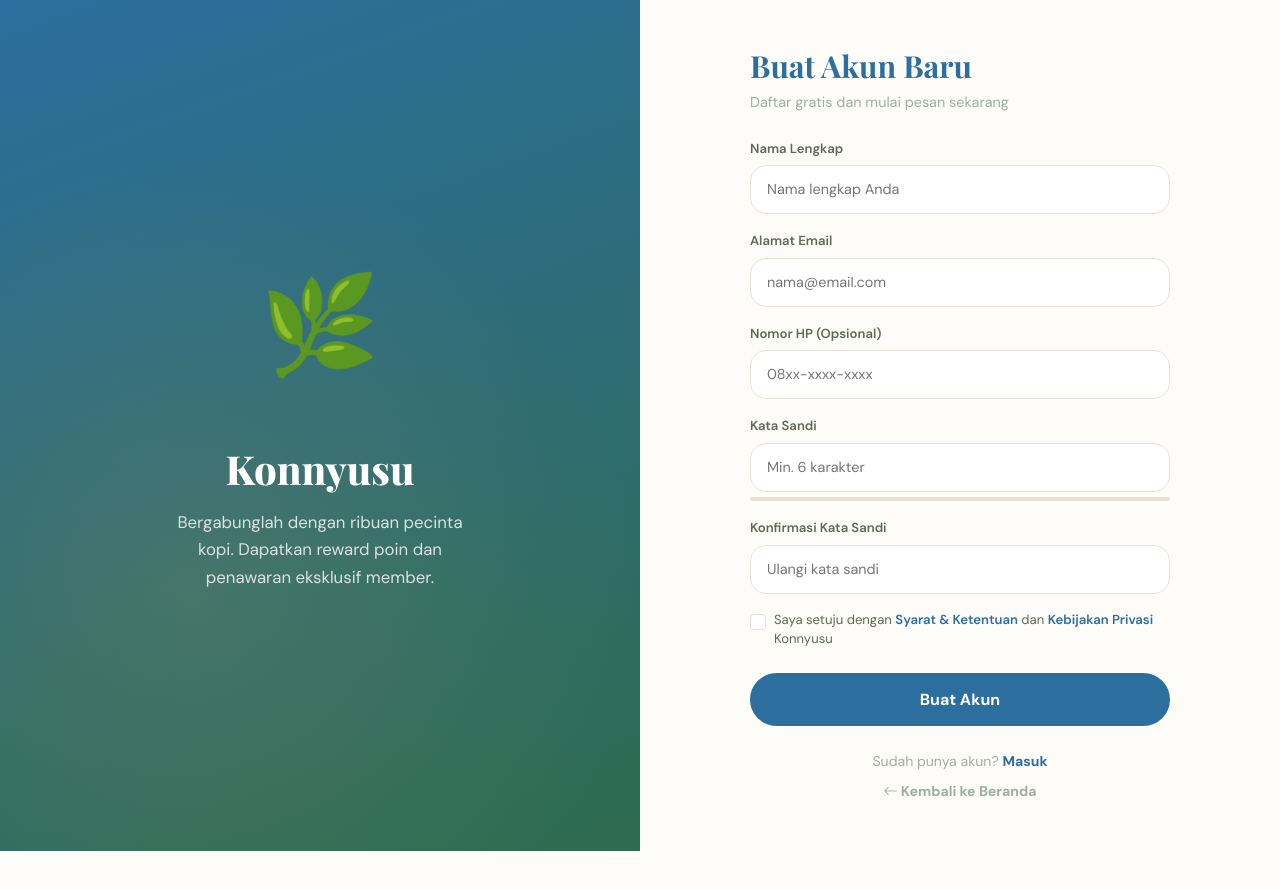
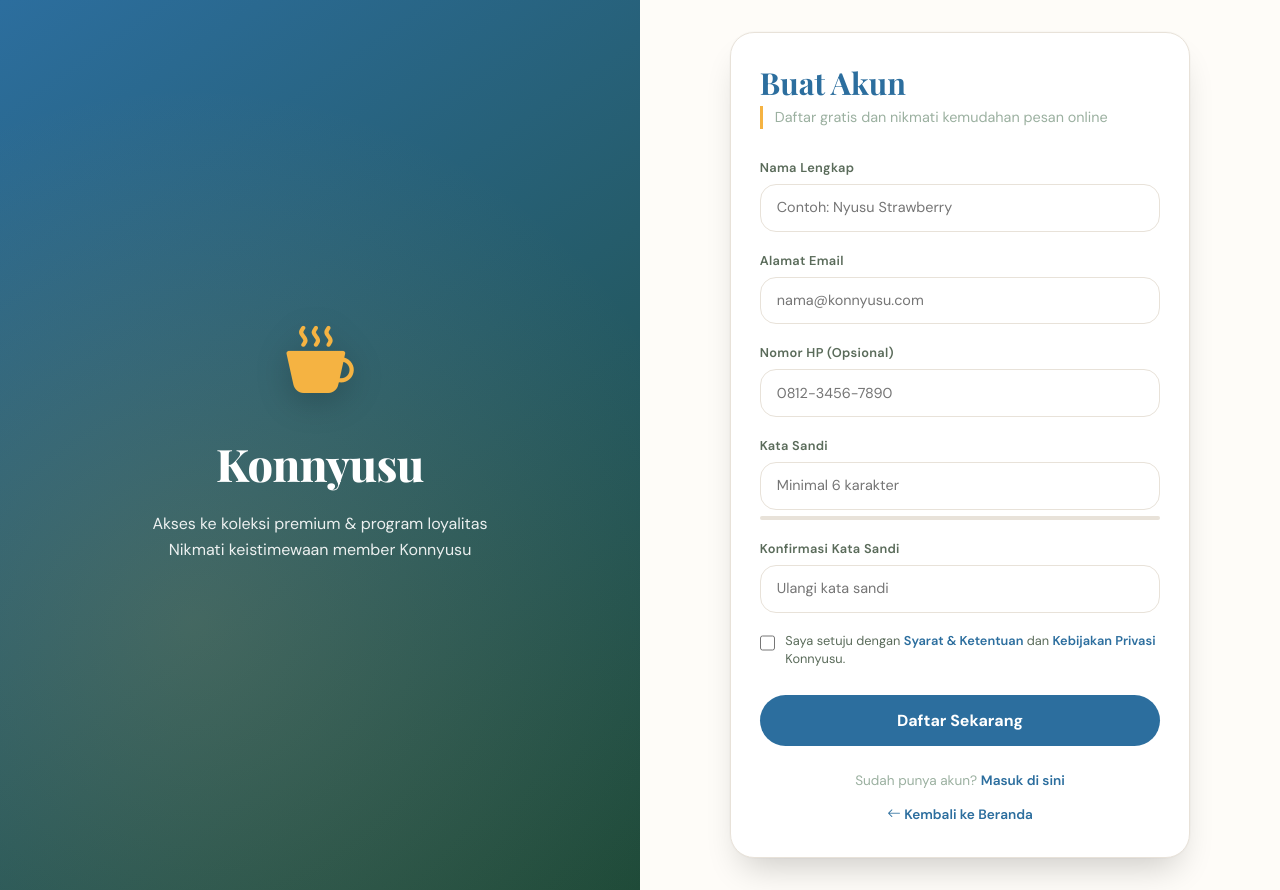
Before and after one commit to pijawww/Konnyusu-website, a PHP site: page /auth/register.php in a window 1280 px wide. Before the commit the page ends 851 px from the top, so only its background shows below. Run offline with PHP 8.4, Linux system fonts and the light colour scheme.

Commit message:
update tampilan homepage

```diff
--- a/Konnyusu/auth/register.php
+++ b/Konnyusu/auth/register.php
@@ -3,11 +3,13 @@
 session_start();
 $success = false;
 $error   = '';
+
 if ($_SERVER['REQUEST_METHOD'] === 'POST') {
     $name  = trim($_POST['name'] ?? '');
     $email = trim($_POST['email'] ?? '');
     $pass  = $_POST['password'] ?? '';
     $conf  = $_POST['confirm_password'] ?? '';
+
     if (empty($name) || empty($email) || empty($pass)) {
         $error = 'Semua kolom wajib diisi.';
     } elseif ($pass !== $conf) {
@@ -15,6 +17,7 @@ if ($_SERVER['REQUEST_METHOD'] === 'POST') {
     } elseif (strlen($pass) < 6) {
         $error = 'Kata sandi minimal 6 karakter.';
     } else {
+        // Simulasi penyimpanan (bisa diganti dengan database nanti)
         $_SESSION['user'] = ['name' => $name, 'email' => $email, 'role' => 'user'];
         $success = true;
     }
@@ -23,66 +26,331 @@ if ($_SERVER['REQUEST_METHOD'] === 'POST') {
 <!DOCTYPE html>
 <html lang="id">
 <head>
-  <meta charset="UTF-8"><meta name="viewport" content="width=device-width, initial-scale=1.0">
+  <meta charset="UTF-8">
+  <meta name="viewport" content="width=device-width, initial-scale=1.0">
   <title>Daftar — Konnyusu</title>
+
+  <!-- Bootstrap 5 + Icons + Fonts -->
   <link href="https://cdn.jsdelivr.net/npm/bootstrap@5.3.3/dist/css/bootstrap.min.css" rel="stylesheet">
   <link rel="stylesheet" href="https://cdn.jsdelivr.net/npm/bootstrap-icons@1.11.3/font/bootstrap-icons.min.css">
   <link href="https://fonts.googleapis.com/css2?family=Playfair+Display:wght@600;700;800&family=DM+Sans:wght@300;400;500;600;700&display=swap" rel="stylesheet">
+
+  <!-- Global CSS -->
   <link rel="stylesheet" href="../assets/css/global.css">
+
   <style>
-  /* reuse auth styles */
-  .auth-page { min-height:100vh; display:grid; grid-template-columns:1fr 1fr; }
-  .auth-visual { background:linear-gradient(160deg,var(--primary) 0%,#2e6b4f 100%); display:flex; flex-direction:column; align-items:center; justify-content:center; padding:3rem; position:relative; overflow:hidden; }
-  .auth-visual::before { content:''; position:absolute; inset:0; background:radial-gradient(circle at 30% 70%,rgba(212,168,83,.15) 0%,transparent 60%); }
-  .auth-visual__content { position:relative; z-index:1; text-align:center; color:#fff; }
-  .auth-visual__logo { font-family:var(--font-display); font-size:2.5rem; font-weight:800; color:#fff; margin-bottom:.5rem; }
-  .auth-visual__cup { font-size:6rem; display:block; margin-bottom:1.5rem; animation:float 4s ease-in-out infinite; }
-  .auth-visual__text { font-size:1.05rem; line-height:1.65; color:rgba(255,255,255,.8); max-width:300px; margin:0 auto; }
-  .auth-form-wrap { display:flex; flex-direction:column; align-items:center; justify-content:center; padding:3rem 2rem; background:var(--cream); overflow-y:auto; }
-  .auth-form-box { width:100%; max-width:420px; }
-  .auth-form-box h2 { font-family:var(--font-display); font-size:1.9rem; font-weight:700; color:var(--primary); margin-bottom:.4rem; }
-  .auth-form-box p { color:var(--text-muted); font-size:.9rem; margin-bottom:1.5rem; }
-  .form-group { margin-bottom:1rem; }
-  .form-label { display:block; font-size:.82rem; font-weight:600; color:var(--text-mid); margin-bottom:.4rem; }
-  .form-input { width:100%; background:var(--white); border:1.5px solid var(--border); border-radius:var(--radius-md); padding:.75rem 1rem; font-family:var(--font-body); font-size:.9rem; color:var(--text-dark); outline:none; transition:border-color .2s,box-shadow .2s; }
-  .form-input:focus { border-color:var(--primary-light); box-shadow:0 0 0 3px rgba(46,107,79,.12); }
-  .btn-submit { width:100%; background:var(--primary); color:#fff; border:none; border-radius:var(--radius-xl); padding:.85rem; font-family:var(--font-body); font-size:1rem; font-weight:700; cursor:pointer; margin-top:.5rem; transition:background .2s,transform .15s; }
-  .btn-submit:hover { background:var(--primary-light); transform:translateY(-1px); }
-  .auth-switch { text-align:center; font-size:.88rem; color:var(--text-muted); margin-top:1.5rem; }
-  .auth-switch a { color:var(--primary); font-weight:700; }
-  .alert-error { background:#fff0f0; border:1px solid #f5b8b8; color:var(--danger); border-radius:var(--radius-md); padding:.75rem 1rem; font-size:.85rem; margin-bottom:1.25rem; display:flex; align-items:center; gap:.5rem; }
-  .alert-success { background:#ecfaf4; border:1px solid #a3e0c8; color:var(--success); border-radius:var(--radius-md); padding:1rem; font-size:.9rem; margin-bottom:1.25rem; text-align:center; }
-  .strength-bar { height:4px; border-radius:2px; margin-top:.35rem; background:var(--border); overflow:hidden; }
-  .strength-bar__fill { height:100%; border-radius:2px; transition:width .3s,background .3s; width:0; }
-  @media(max-width:768px){ .auth-page{grid-template-columns:1fr;} .auth-visual{display:none;} .auth-form-wrap{padding:2rem 1.25rem;} }
-  @keyframes float{ 0%,100%{transform:translateY(0);} 50%{transform:translateY(-12px);} }
+    /* ========== REGISTER PAGE SPECIFIC ========== */
+    .auth-page {
+      min-height: 100vh;
+      display: grid;
+      grid-template-columns: 1fr 1fr;
+    }
+
+    /* LEFT SIDE - VISUAL BRAND */
+    .auth-visual {
+      background: linear-gradient(145deg, var(--primary) 0%, #1e4a38 100%);
+      display: flex;
+      align-items: center;
+      justify-content: center;
+      padding: 2rem;
+      position: relative;
+      overflow: hidden;
+    }
+    .auth-visual::before {
+      content: '';
+      position: absolute;
+      inset: 0;
+      background: radial-gradient(circle at 30% 70%, rgba(212,168,83,0.18) 0%, transparent 70%);
+      pointer-events: none;
+    }
+    .auth-visual__content {
+      position: relative;
+      z-index: 2;
+      text-align: center;
+      color: white;
+      max-width: 380px;
+    }
+    .auth-visual__logo {
+      font-family: var(--font-display);
+      font-size: 2.8rem;
+      font-weight: 800;
+      letter-spacing: -0.5px;
+      margin-bottom: 0.75rem;
+    }
+    .auth-visual__cup {
+      font-size: 4.2rem;
+      color: var(--accent);
+      filter: drop-shadow(0 8px 16px rgba(0,0,0,0.2));
+      display: inline-block;
+      animation: gentleFloat 3s ease-in-out infinite;
+      margin-bottom: 0.5rem;
+    }
+    .auth-visual__text {
+      font-size: 1rem;
+      line-height: 1.6;
+      opacity: 0.9;
+      font-weight: 400;
+    }
+    @keyframes gentleFloat {
+      0%, 100% { transform: translateY(0); }
+      50% { transform: translateY(-8px); }
+    }
+
+    /* RIGHT SIDE - FORM */
+    .auth-form-wrap {
+      display: flex;
+      align-items: center;
+      justify-content: center;
+      padding: 2rem;
+      background: var(--cream);
+      overflow-y: auto;
+    }
+    .auth-form-box {
+      width: 100%;
+      max-width: 460px;
+      background: var(--white);
+      border-radius: var(--radius-lg);
+      padding: 2rem 1.8rem;
+      box-shadow: 0 20px 35px -12px rgba(0, 0, 0, 0.2), 0 0 0 1px rgba(0, 0, 0, 0.02);
+      border: 1px solid var(--border);
+      transition: transform 0.2s, box-shadow 0.2s;
+    }
+    .auth-form-box:hover {
+      box-shadow: 0 25px 45px -15px rgba(0, 0, 0, 0.25);
+    }
+    .auth-form-box h2 {
+      font-family: var(--font-display);
+      font-size: 1.9rem;
+      font-weight: 700;
+      color: var(--primary);
+      margin-bottom: 0.3rem;
+    }
+    .auth-form-box p {
+      color: var(--text-muted);
+      font-size: 0.9rem;
+      margin-bottom: 1.8rem;
+      border-left: 3px solid var(--accent);
+      padding-left: 0.75rem;
+    }
+
+    /* Form elements */
+    .form-group {
+      margin-bottom: 1.2rem;
+    }
+    .form-label {
+      display: block;
+      font-size: 0.8rem;
+      font-weight: 600;
+      color: var(--text-mid);
+      margin-bottom: 0.35rem;
+      letter-spacing: 0.3px;
+    }
+    .form-input {
+      width: 100%;
+      background: var(--white);
+      border: 1.5px solid var(--border);
+      border-radius: var(--radius-md);
+      padding: 0.7rem 1rem;
+      font-family: var(--font-body);
+      font-size: 0.9rem;
+      color: var(--text-dark);
+      transition: all 0.2s;
+    }
+    .form-input:focus {
+      border-color: var(--primary-light);
+      outline: none;
+      box-shadow: 0 0 0 3px rgba(46,107,79,0.1);
+    }
+
+    /* Checkbox custom */
+    .checkbox-custom {
+      display: flex;
+      align-items: flex-start;
+      gap: 10px;
+      margin: 1rem 0 1.2rem;
+    }
+    .checkbox-custom input {
+      width: 18px;
+      height: 18px;
+      margin-top: 2px;
+      accent-color: var(--primary);
+      cursor: pointer;
+    }
+    .checkbox-custom label {
+      font-size: 0.8rem;
+      color: var(--text-mid);
+      line-height: 1.4;
+      cursor: pointer;
+    }
+    .checkbox-custom a {
+      color: var(--primary);
+      font-weight: 600;
+      text-decoration: none;
+    }
+    .checkbox-custom a:hover {
+      text-decoration: underline;
+    }
+
+    /* Button */
+    .btn-submit {
+      width: 100%;
+      background: var(--primary);
+      color: white;
+      border: none;
+      border-radius: var(--radius-xl);
+      padding: 0.8rem;
+      font-family: var(--font-body);
+      font-size: 1rem;
+      font-weight: 700;
+      transition: all 0.2s;
+      margin-top: 0.5rem;
+    }
+    .btn-submit:hover {
+      background: var(--primary-light);
+      transform: translateY(-2px);
+      box-shadow: 0 6px 14px rgba(26,60,46,0.25);
+    }
+
+    /* Alert */
+    .alert-error {
+      background: #fff0f0;
+      border-left: 4px solid var(--danger);
+      border-radius: var(--radius-sm);
+      padding: 0.7rem 1rem;
+      font-size: 0.85rem;
+      color: var(--danger);
+      margin-bottom: 1.2rem;
+      display: flex;
+      align-items: center;
+      gap: 0.5rem;
+    }
+    .alert-success {
+      background: #ecfaf4;
+      border-left: 4px solid var(--success);
+      border-radius: var(--radius-sm);
+      padding: 1rem;
+      font-size: 0.9rem;
+      color: var(--success);
+      margin-bottom: 1.2rem;
+    }
+    .auth-switch {
+      text-align: center;
+      margin-top: 1.5rem;
+      font-size: 0.85rem;
+      color: var(--text-muted);
+    }
+    .auth-switch a {
+      color: var(--primary);
+      font-weight: 600;
+      text-decoration: none;
+    }
+    .auth-switch a:hover {
+      text-decoration: underline;
+    }
+
+    /* Password strength */
+    .strength-bar {
+      height: 4px;
+      border-radius: 2px;
+      background: var(--border);
+      margin-top: 0.4rem;
+      overflow: hidden;
+    }
+    .strength-bar__fill {
+      height: 100%;
+      width: 0;
+      transition: width 0.2s ease;
+    }
+    .strength-label {
+      font-size: 0.7rem;
+      margin-top: 0.25rem;
+      font-weight: 500;
+    }
+
+    /* Responsive */
+    @media (max-width: 768px) {
+      .auth-page {
+        grid-template-columns: 1fr;
+      }
+      .auth-visual {
+        display: none;
+      }
+      .auth-form-wrap {
+        display: flex;
+        align-items: center;
+        justify-content: center;
+        padding: 2rem;
+        background: var(--cream);
+        overflow-y: auto;
+        position: relative;
+      }
+      /* RIGHT SIDE - FORM */
+.auth-form-wrap {
+  display: flex;
+  align-items: center;
+  justify-content: center;
+  padding: 2rem;
+  background: var(--cream);
+  overflow-y: auto;
+  position: relative;
+}
+/* Tambahkan efek garis tipis atau bayangan di background agar card lebih kontras */
+.auth-form-wrap::before {
+  content: '';
+  position: absolute;
+  inset: 0;
+  background: radial-gradient(circle at 70% 30%, rgba(0,0,0,0.02) 0%, transparent 80%);
+  pointer-events: none;
+}
+
+.auth-form-box {
+  width: 100%;
+  max-width: 460px;
+  background: #ffffff; /* pastikan putih bersih */
+  border-radius: 32px;
+  padding: 2.2rem 2rem;
+  box-shadow: 0 30px 50px -20px rgba(0, 0, 0, 0.25), 0 0 0 1px rgba(212, 168, 83, 0.2);
+  border: 1px solid rgba(212, 168, 83, 0.3);
+  transition: transform 0.25s ease, box-shadow 0.25s ease;
+}
+.auth-form-box:hover {
+  transform: translateY(-3px);
+  box-shadow: 0 35px 55px -18px rgba(0, 0, 0, 0.3), 0 0 0 1px var(--accent);
+}
+    }
   </style>
 </head>
 <body>
 <div class="auth-page">
 
+  <!-- Left side: Branding -->
   <div class="auth-visual">
     <div class="auth-visual__content">
-      <span class="auth-visual__cup">🌿</span>
+      <i class="bi bi-cup-hot-fill auth-visual__cup"></i>
       <div class="auth-visual__logo">Konnyusu</div>
       <p class="auth-visual__text">
-        Bergabunglah dengan ribuan pecinta kopi. Dapatkan reward poin dan penawaran eksklusif member.
+        Akses ke koleksi premium & program loyalitas<br>
+        Nikmati keistimewaan member Konnyusu
       </p>
     </div>
   </div>
 
+  <!-- Right side: Registration Form -->
   <div class="auth-form-wrap">
     <div class="auth-form-box animate-fadeup">
-      <h2>Buat Akun Baru</h2>
-      <p>Daftar gratis dan mulai pesan sekarang</p>
+      <h2>Buat Akun</h2>
+      <p>Daftar gratis dan nikmati kemudahan pesan online</p>
 
       <?php if ($error): ?>
-        <div class="alert-error"><i class="bi bi-exclamation-circle"></i> <?= $error ?></div>
+        <div class="alert-error">
+          <i class="bi bi-exclamation-triangle-fill"></i> <?= htmlspecialchars($error) ?>
+        </div>
       <?php endif; ?>
+
       <?php if ($success): ?>
         <div class="alert-success">
           <i class="bi bi-check-circle-fill me-2"></i>
-          Pendaftaran berhasil! <a href="login.php">Masuk sekarang →</a>
+          Pendaftaran berhasil! <a href="login.php" style="color:var(--success);font-weight:700;">Masuk sekarang →</a>
         </div>
       <?php endif; ?>
 
@@ -90,48 +358,49 @@ if ($_SERVER['REQUEST_METHOD'] === 'POST') {
       <form method="POST" action="">
         <div class="form-group">
           <label class="form-label">Nama Lengkap</label>
-          <input type="text" name="name" class="form-input" placeholder="Nama lengkap Anda"
+          <input type="text" name="name" class="form-input" placeholder="Contoh: Nyusu Strawberry"
                  required value="<?= htmlspecialchars($_POST['name'] ?? '') ?>">
         </div>
         <div class="form-group">
           <label class="form-label">Alamat Email</label>
-          <input type="email" name="email" class="form-input" placeholder="nama@email.com"
+          <input type="email" name="email" class="form-input" placeholder="nama@konnyusu.com"
                  required value="<?= htmlspecialchars($_POST['email'] ?? '') ?>">
         </div>
         <div class="form-group">
           <label class="form-label">Nomor HP (Opsional)</label>
-          <input type="tel" name="phone" class="form-input" placeholder="08xx-xxxx-xxxx">
+          <input type="tel" name="phone" class="form-input" placeholder="0812-3456-7890">
         </div>
         <div class="form-group">
           <label class="form-label">Kata Sandi</label>
           <input type="password" name="password" id="pwdInput" class="form-input"
-                 placeholder="Min. 6 karakter" required oninput="checkStrength(this.value)">
-          <div class="strength-bar"><div class="strength-bar__fill" id="strengthBar"></div></div>
-          <div id="strengthLabel" style="font-size:.72rem;color:var(--text-muted);margin-top:.25rem;"></div>
+                 placeholder="Minimal 6 karakter" required oninput="checkStrength(this.value)">
+          <div class="strength-bar">
+            <div class="strength-bar__fill" id="strengthBar"></div>
+          </div>
+          <div id="strengthLabel" class="strength-label"></div>
         </div>
         <div class="form-group">
           <label class="form-label">Konfirmasi Kata Sandi</label>
           <input type="password" name="confirm_password" class="form-input"
                  placeholder="Ulangi kata sandi" required>
         </div>
-        <div class="d-flex align-items-start gap-2 mb-3">
-          <input type="checkbox" id="agree" class="form-check-input mt-1" required style="width:16px;height:16px;">
-          <label for="agree" style="font-size:.82rem;color:var(--text-mid);cursor:pointer;line-height:1.5;">
-            Saya setuju dengan <a href="#" style="color:var(--primary);font-weight:600;">Syarat & Ketentuan</a>
-            dan <a href="#" style="color:var(--primary);font-weight:600;">Kebijakan Privasi</a> Konnyusu
+
+        <div class="checkbox-custom">
+          <input type="checkbox" id="agree" required>
+          <label for="agree">
+            Saya setuju dengan <a href="#">Syarat & Ketentuan</a> dan <a href="#">Kebijakan Privasi</a> Konnyusu.
           </label>
         </div>
-        <button type="submit" class="btn-submit">Buat Akun</button>
+
+        <button type="submit" class="btn-submit">Daftar Sekarang</button>
       </form>
       <?php endif; ?>
 
       <div class="auth-switch">
-        Sudah punya akun? <a href="login.php">Masuk</a>
+        Sudah punya akun? <a href="login.php">Masuk di sini</a>
       </div>
-      <div class="auth-switch mt-2">
-        <a href="../home/home.php" style="color:var(--text-muted);">
-          <i class="bi bi-arrow-left"></i> Kembali ke Beranda
-        </a>
+      <div class="auth-switch" style="margin-top: 0.75rem;">
+        <a href="../home/home.php"><i class="bi bi-arrow-left"></i> Kembali ke Beranda</a>
       </div>
     </div>
   </div>
@@ -147,18 +416,24 @@ function checkStrength(val) {
     if (/[A-Z]/.test(val)) score++;
     if (/[0-9]/.test(val)) score++;
     if (/[^A-Za-z0-9]/.test(val)) score++;
+
     const levels = [
-    {pct:'20%', color:'#e05252', label:'Sangat lemah'},
-    {pct:'40%', color:'#f07c3a', label:'Lemah'},
-    {pct:'60%', color:'#f0cb7a', label:'Sedang'},
-    {pct:'80%', color:'#5cb85c', label:'Kuat'},
-    {pct:'100%', color:'#2e9970', label:'Sangat kuat'},
+      { pct: '20%', color: '#e05252', label: 'Sangat lemah' },
+      { pct: '40%', color: '#f07c3a', label: 'Lemah' },
+      { pct: '60%', color: '#f0cb7a', label: 'Sedang' },
+      { pct: '80%', color: '#5cb85c', label: 'Kuat' },
+      { pct: '100%', color: '#2e9970', label: 'Sangat kuat' }
     ];
-  const lv = levels[Math.max(0, score-1)] || levels[0];
-  bar.style.width = val.length ? lv.pct : '0';
-  bar.style.background = lv.color;
-  lbl.textContent = val.length ? lv.label : '';
-  lbl.style.color = lv.color;
+    const index = val.length ? Math.min(score, 5) - 1 : -1;
+    if (index >= 0) {
+      bar.style.width = levels[index].pct;
+      bar.style.backgroundColor = levels[index].color;
+      lbl.textContent = levels[index].label;
+      lbl.style.color = levels[index].color;
+    } else {
+      bar.style.width = '0';
+      lbl.textContent = '';
+    }
   }
 </script>
 </body>
```
Also changed, not shown: Konnyusu/home/home.php (+14 -14 lines). Lines whose indentation alone changed are shown as unchanged.
